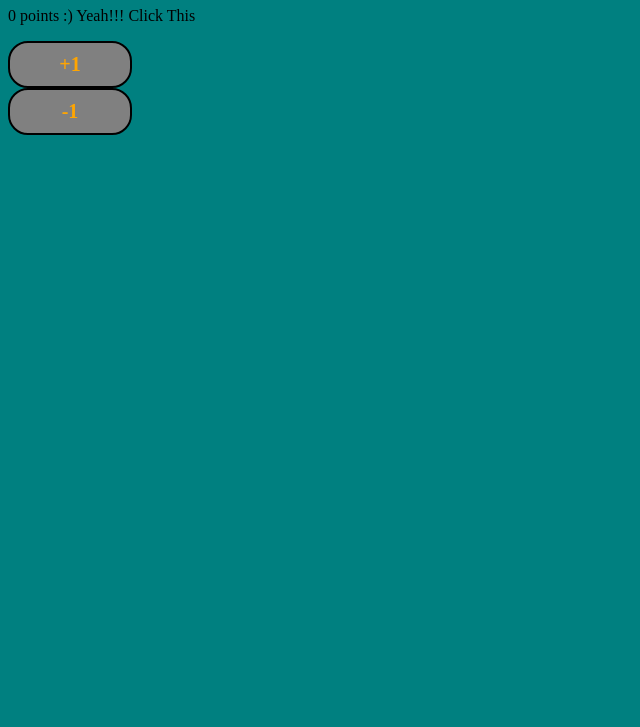
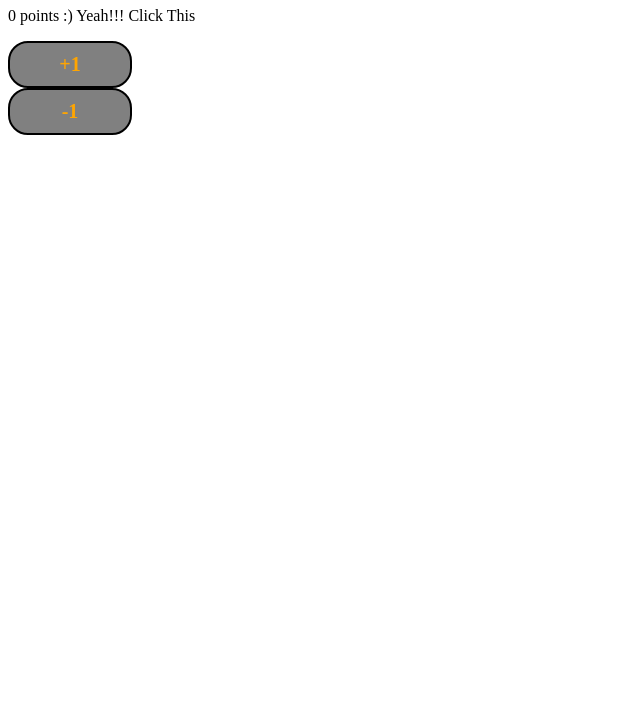
Before and after one commit to Nova281/clickcounter-1, a plain HTML site: page index.html in a window 1280 px wide. Shown: the part 73-800 px from the top of the page, without its empty margins (0-640 px from the left). Drawn offline with Linux system fonts and the light colour scheme.

Commit message:
Background change
Easier to see the text

```diff
--- a/index.html
+++ b/index.html
@@ -4,7 +4,7 @@
 		<title>Bub's Click Counter</title>
 		<style>
 			body {
-				background-color: teal;
+				background-color: white;
 			}
 			.customButton {
 				width: 100px;
```
